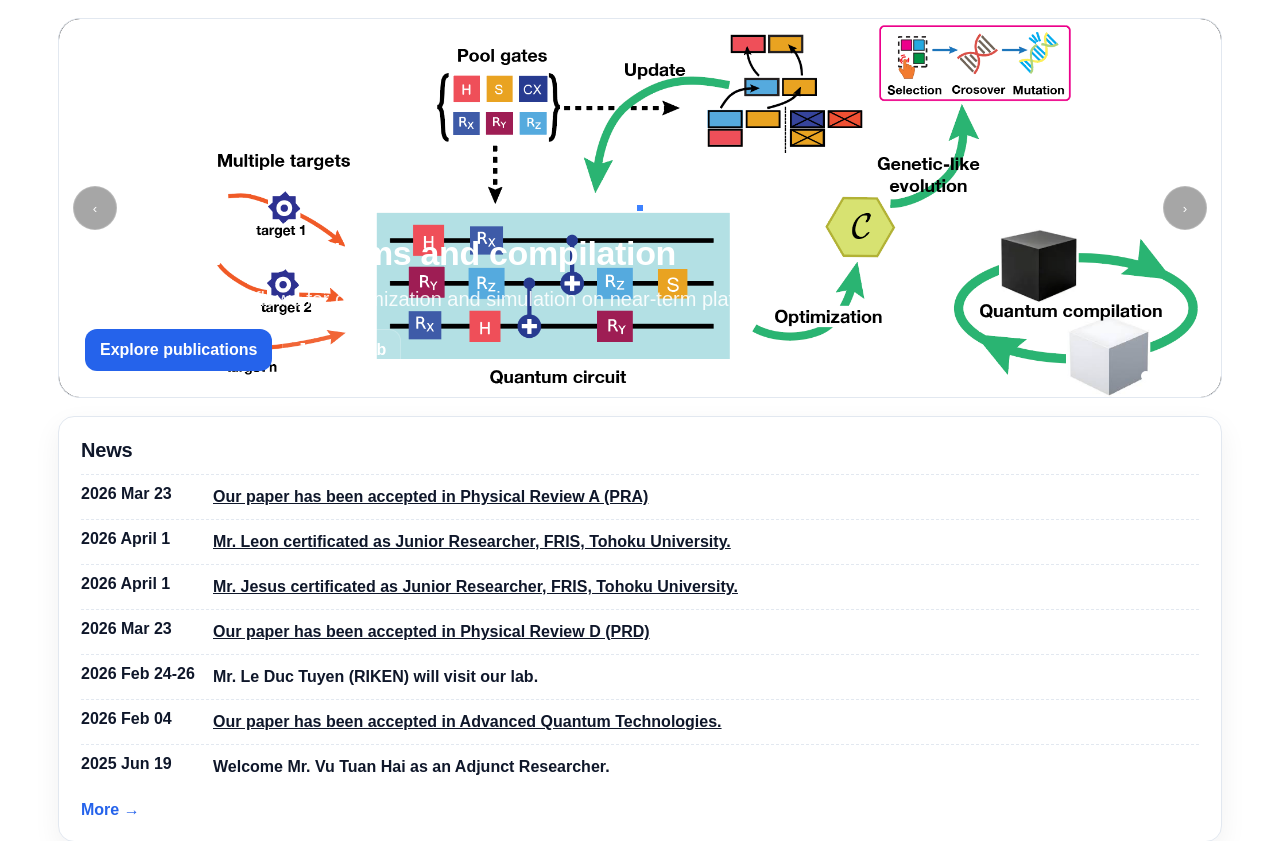
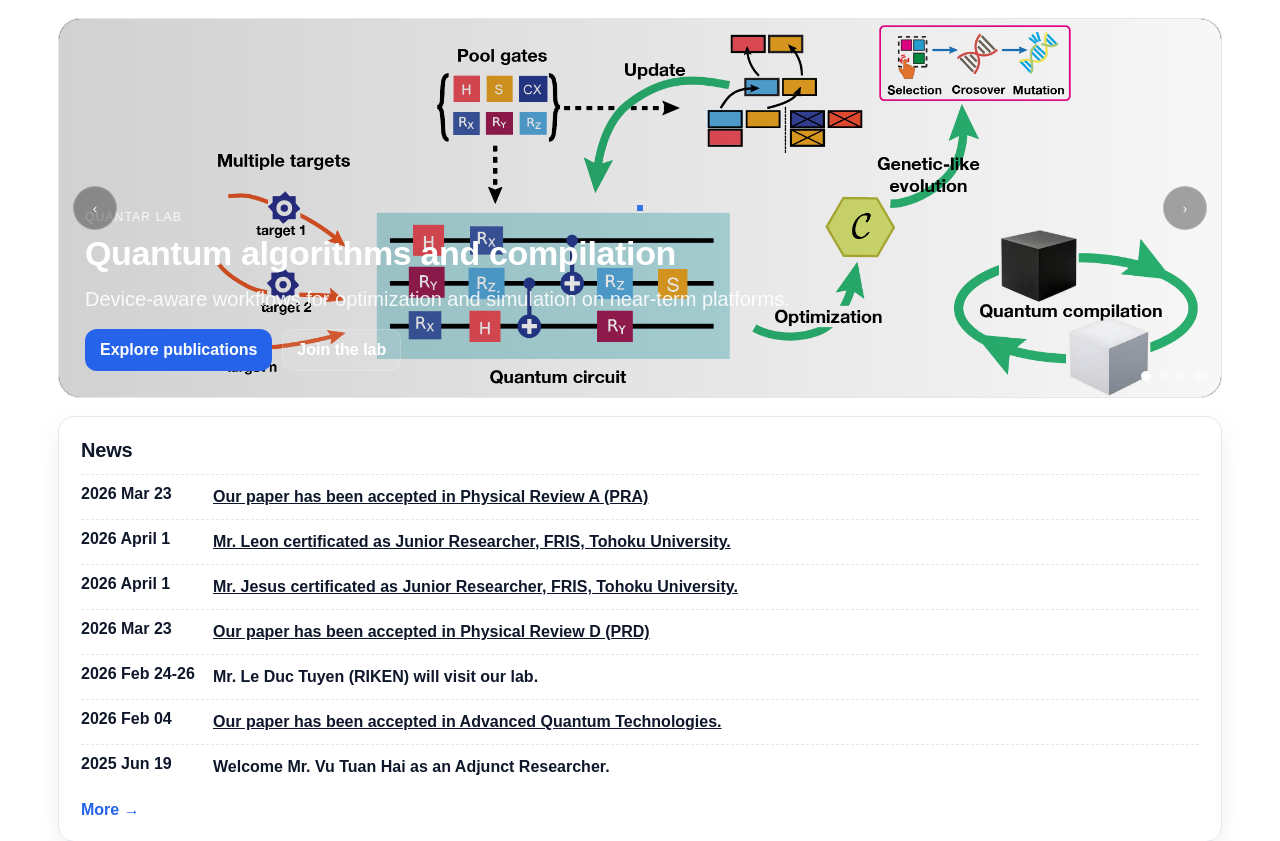
Before and after one commit to echkon/quantumLab, a Django app: page / in a window 1280 px wide. Shown: the part 62-903 px from the top of the page. Run offline with Django 5.2, Linux system fonts and the light colour scheme.

Commit message:
add something new

```diff
--- a/users/templates/home.html
+++ b/users/templates/home.html
@@ -192,7 +192,10 @@
     }
     .slide.active{opacity:1;}
     .slide::after{
-    content:none;
+    content:"";
+    position:absolute;
+    inset:0;
+    background: linear-gradient(90deg, rgba(0,0,0,0.18), rgba(0,0,0,0.03));
     }
     .slide-content{
       position:absolute;
```
